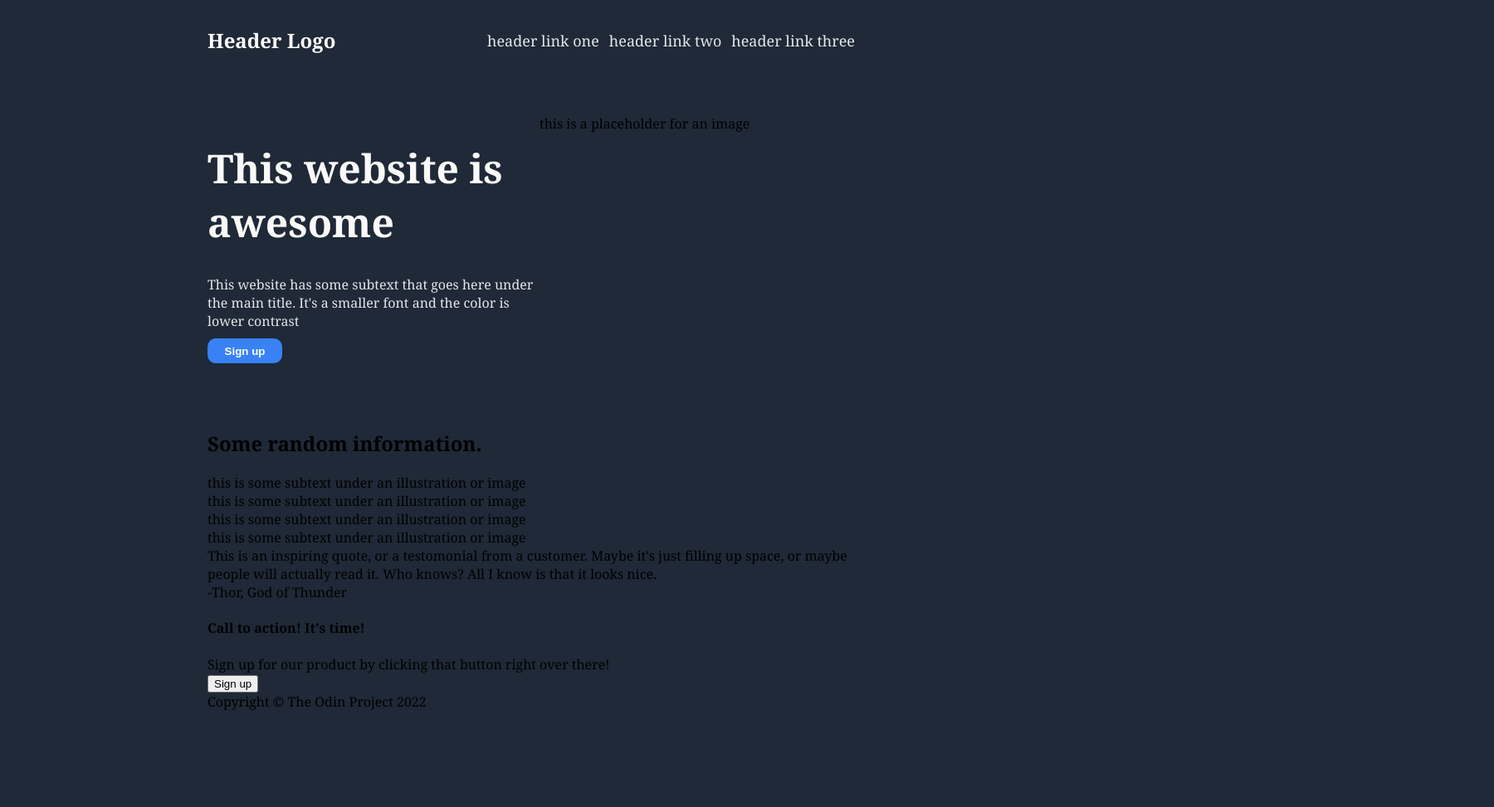
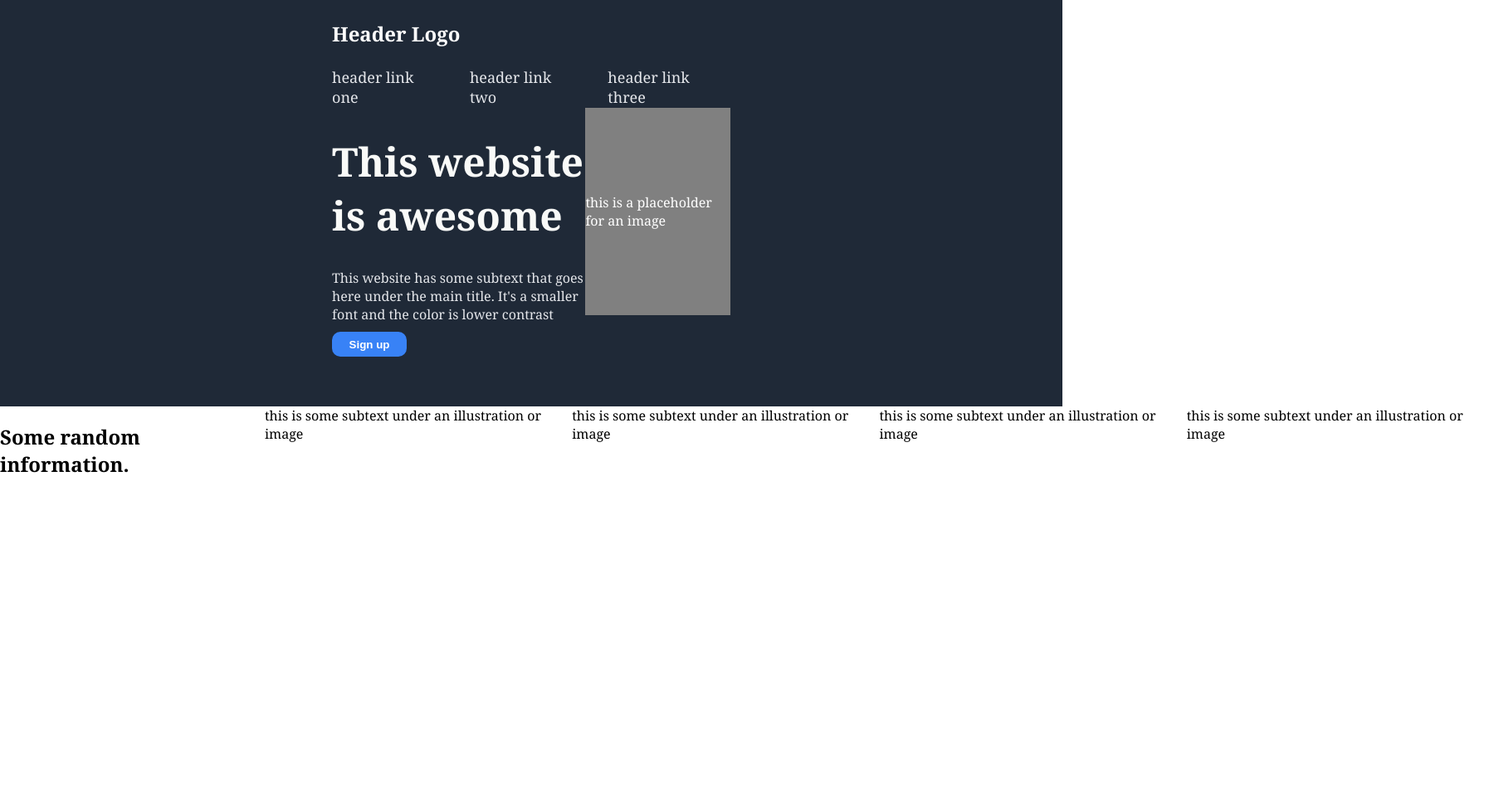
Before and after one commit to Oblasosa/landing-page, a plain HTML site: page index.html in a window 1280 px wide. Shown: the top 973 px of the page at 83% size, 1800 px wide, since content can reach past the window. Before the commit the page ends 865 px from the top, so only its background shows below. Drawn offline with Linux system fonts and the light colour scheme.

Commit message:
fixed header background changed margin into padding

```diff
--- a/index.html
+++ b/index.html
@@ -8,6 +8,7 @@
     <link rel="stylesheet" href="style.css">
 </head>
 <body>
+    <div class="tophalf">
         <div class="header">
             <h3 class="h">Header Logo</h3>
             <div class="container">
@@ -19,14 +20,15 @@
         <div class="top">
             <div class="topleft">
                 <h1>This website is awesome</h1>
-            <div class="topsubtext">This website has some subtext that goes here
-            under the main title. It's a smaller font and the color is lower
-            contrast
+                <div class="topsubtext">This website has some subtext that goes
+                here under the main title. It's a smaller font and the color is
+                lower contrast
                 </div>
                 <button class="b1">Sign up</button>
             </div>
             <div class="topright">
                 <div class="image">this is a placeholder for an image</div>
+            </div>
         </div>
     </div>
     <div class="middle">
--- a/style.css
+++ b/style.css
@@ -1,10 +1,16 @@
 body {
     font-family: Georgia,"Times New Roman",sans-serif;
-    background-color: #1f2937;
     display: flex;
     flex-direction: column;
-    margin-left: 250px;
-    margin-right: 250px;
+    text-align: left;
+    margin: 0;
+}
+
+.tophalf {
+    background: #1f2937;
+    background-size: cover;
+    padding-left: 400px;
+    padding-right: 400px;
 }
 
 .header {
@@ -25,7 +31,7 @@ body {
     display: flex;
     align-items: center;
     justify-items: right;
-    gap: 12px;
+    gap: 32px;
     margin-left: auto;
 
 }
@@ -50,6 +56,13 @@ body {
 
 .topright {
     display: flex;
+    width: 500px;
+    height: 250px;
+    background-color: gray;
+    justify-content: center;
+    align-items: center;
+    color: white;
+    margin-left: auto;
 
 }
 
@@ -74,3 +87,10 @@ h1 {
     padding: 15px;
     margin-top: 10px;
 }
+
+.middle {
+    display: flex;
+    height: 500px;
+    width: 1800px;
+    background-color: white;
+}
```
Lines whose indentation alone changed are shown as unchanged.
